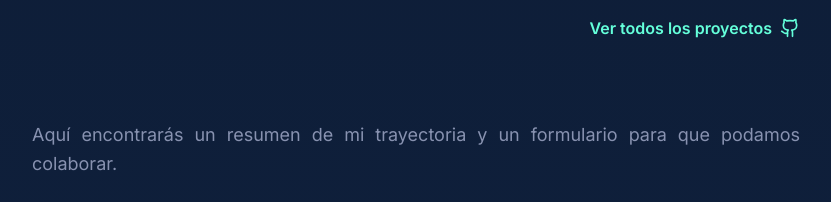
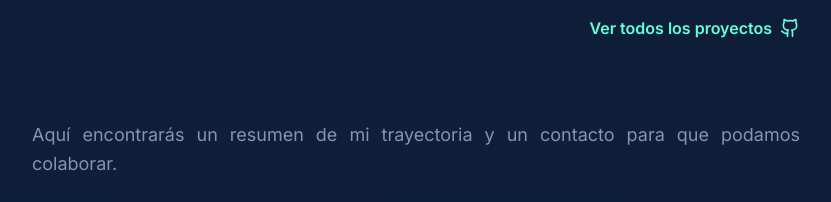
Before and after one commit to PDJ6975/Portfolio, a Next.js app: page / in a window 1280 px wide. Shown: the part 1300-1502 px from the top of the page, without its empty margins (384-1215 px from the left). Built offline with nearby package versions, Linux system fonts and the light colour scheme.

Commit message:
fix: Corregir texto en CVSection y actualizar enlace de descarga del CV

```diff
--- a/src/components/CVSection.tsx
+++ b/src/components/CVSection.tsx
@@ -12,7 +12,7 @@ export default function CVSection() {
       transition={{ duration: 0.8 }}
     >
       <div className="w-full max-w-3xl mx-auto flex flex-col gap-6">
-        <p className="text-[#8892b0] text-lg leading-relaxed text-justify">Aquí encontrarás un resumen de mi trayectoria y un formulario para que podamos colaborar.</p>
+        <p className="text-[#8892b0] text-lg leading-relaxed text-justify">Aquí encontrarás un resumen de mi trayectoria y un contacto para que podamos colaborar.</p>
         <div className="bg-[#112240]/60 border border-[#233554] rounded-xl p-8 flex flex-col gap-6 shadow-sm">
           <h3 className="text-2xl font-bold text-white/75 mb-1">Resumen del Currículum</h3>
           <div className="grid md:grid-cols-2 gap-6 text-sm text-[#ccd6f6]">
@@ -45,7 +45,7 @@ export default function CVSection() {
           </div>
         </div>
         <a
-          href="https://drive.google.com/uc?export=download&id=1xpiepSANH9VK7tXxXkePNvYUKMOgArGu"
+          href="https://drive.google.com/uc?export=download&id=1ebuc56bSrHTst3g2a_6DOKv8j-MpFCW1"
           target="_blank"
           rel="noopener noreferrer"
           className="mt-3 inline-block w-max bg-transparent border border-[#64ffda] text-[#64ffda] px-6 py-2 rounded-md font-semibold transition-colors hover:bg-[#64ffda]/10"
```
